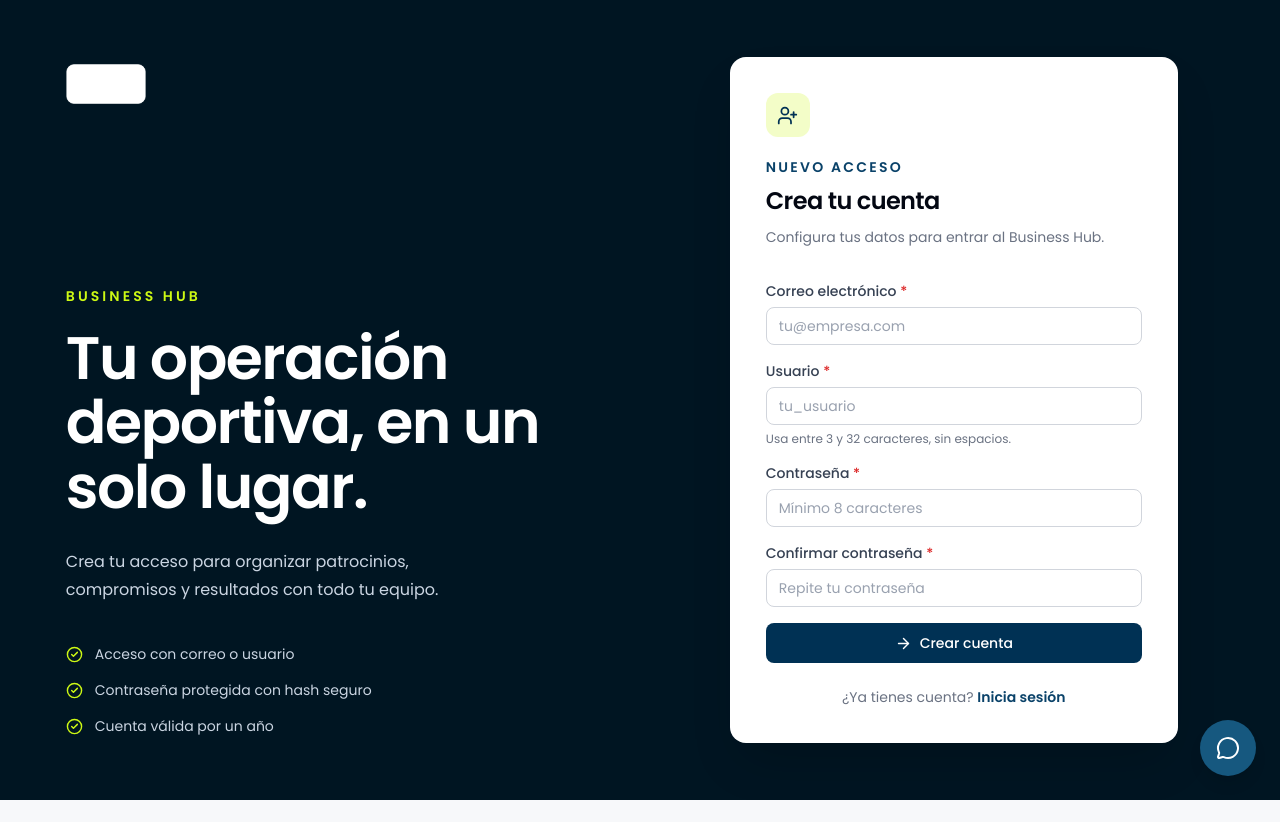
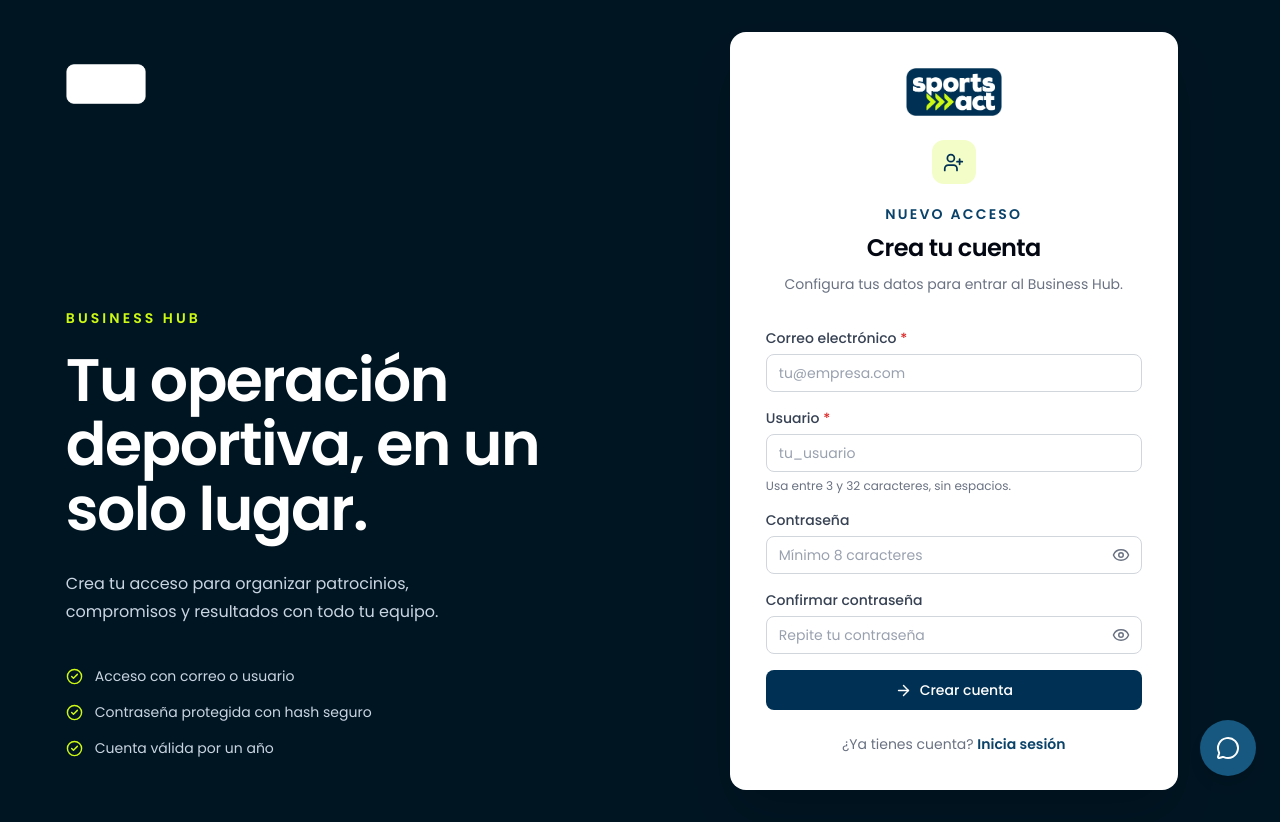
Before and after one commit to santiagolondonov10/sport_act_hub, a React (Vite) app: page /registro in a window 1280 px wide. Before the commit the page ends 800 px from the top, so only its background shows below. Built offline with nearby package versions, Linux system fonts and the light colour scheme.

Commit message:
funcionando todo.

```diff
--- a/src/features/auth/pages/RegisterPage.tsx
+++ b/src/features/auth/pages/RegisterPage.tsx
@@ -1,5 +1,5 @@
 import { useState } from 'react';
-import { ArrowRight, CheckCircle2, LockKeyhole, UserPlus } from 'lucide-react';
+import { ArrowRight, CheckCircle2, LockKeyhole, UserPlus, Eye, EyeOff } from 'lucide-react';
 import { Link, Navigate, useNavigate } from 'react-router-dom';
 import { Button } from '@/components/ui/Button';
 import { TextField } from '@/components/ui/Field';
@@ -14,6 +14,8 @@ export function RegisterPage() {
   const [confirmation, setConfirmation] = useState('');
   const [error, setError] = useState('');
   const [enviando, setEnviando] = useState(false);
+  const [showPassword, setShowPassword] = useState(false);
+  const [showConfirmation, setShowConfirmation] = useState(false);
 
   if (hasSession()) return <Navigate to="/" replace />;
 
@@ -68,18 +70,72 @@ export function RegisterPage() {
 
       <section className="mx-auto mt-12 w-full max-w-md lg:mt-0 lg:flex lg:items-center">
         <div className="w-full rounded-2xl bg-white p-7 text-gray-900 shadow-2xl shadow-black/20 sm:p-9">
-          <div className="mb-8">
-            <div className="mb-5 flex h-11 w-11 items-center justify-center rounded-xl bg-accent-100 text-brand-800"><UserPlus size={21} aria-hidden="true" /></div>
-            <p className="mb-2 text-sm font-semibold uppercase tracking-[0.16em] text-brand-700">Nuevo acceso</p>
-            <h2 className="text-2xl font-semibold tracking-tight text-gray-950">Crea tu cuenta</h2>
-            <p className="mt-2 text-sm leading-6 text-gray-500">Configura tus datos para entrar al Business Hub.</p>
+          <div className="mb-8 flex flex-col items-center">
+            <img src={logo} alt="Sports Act" className="mb-6 h-12 w-auto object-contain" />
+            <div className="text-center">
+              <div className="mb-5 flex h-11 w-11 items-center justify-center rounded-xl bg-accent-100 text-brand-800 mx-auto"><UserPlus size={21} aria-hidden="true" /></div>
+              <p className="mb-2 text-sm font-semibold uppercase tracking-[0.16em] text-brand-700">Nuevo acceso</p>
+              <h2 className="text-2xl font-semibold tracking-tight text-gray-950">Crea tu cuenta</h2>
+              <p className="mt-2 text-sm leading-6 text-gray-500">Configura tus datos para entrar al Business Hub.</p>
+            </div>
           </div>
 
           <form onSubmit={handleSubmit} className="space-y-4">
             <TextField label="Correo electrónico" id="register-email" type="email" autoComplete="email" placeholder="tu@empresa.com" value={email} onChange={(event) => setEmail(event.target.value)} required />
             <TextField label="Usuario" id="register-username" type="text" autoComplete="username" placeholder="tu_usuario" hint="Usa entre 3 y 32 caracteres, sin espacios." value={username} onChange={(event) => setUsername(event.target.value)} required />
-            <TextField label="Contraseña" id="register-password" type="password" autoComplete="new-password" placeholder="Mínimo 8 caracteres" value={password} onChange={(event) => setPassword(event.target.value)} minLength={8} required />
-            <TextField label="Confirmar contraseña" id="register-confirmation" type="password" autoComplete="new-password" placeholder="Repite tu contraseña" value={confirmation} onChange={(event) => setConfirmation(event.target.value)} minLength={8} required />
+
+            <div>
+              <label htmlFor="register-password" className="block text-sm font-medium text-gray-700 mb-1.5">Contraseña</label>
+              <div className="relative">
+                <input
+                  id="register-password"
+                  type={showPassword ? 'text' : 'password'}
+                  autoComplete="new-password"
+                  placeholder="Mínimo 8 caracteres"
+                  value={password}
+                  onChange={(event) => setPassword(event.target.value)}
+                  minLength={8}
+                  required
+                  className="w-full rounded-lg border border-gray-300 bg-white px-3 py-2 pr-10 text-sm text-gray-900 placeholder:text-gray-400 focus:border-brand-800 focus:outline-none focus:ring-2 focus:ring-brand-800/20"
+                />
+                <button
+                  type="button"
+                  onClick={() => setShowPassword(!showPassword)}
+                  className="absolute right-3 top-1/2 -translate-y-1/2 text-gray-500 hover:text-gray-700 transition-colors"
+                  title={showPassword ? 'Ocultar contraseña' : 'Mostrar contraseña'}
+                  aria-label={showPassword ? 'Ocultar contraseña' : 'Mostrar contraseña'}
+                >
+                  {showPassword ? <EyeOff size={18} /> : <Eye size={18} />}
+                </button>
+              </div>
+            </div>
+
+            <div>
+              <label htmlFor="register-confirmation" className="block text-sm font-medium text-gray-700 mb-1.5">Confirmar contraseña</label>
+              <div className="relative">
+                <input
+                  id="register-confirmation"
+                  type={showConfirmation ? 'text' : 'password'}
+                  autoComplete="new-password"
+                  placeholder="Repite tu contraseña"
+                  value={confirmation}
+                  onChange={(event) => setConfirmation(event.target.value)}
+                  minLength={8}
+                  required
+                  className="w-full rounded-lg border border-gray-300 bg-white px-3 py-2 pr-10 text-sm text-gray-900 placeholder:text-gray-400 focus:border-brand-800 focus:outline-none focus:ring-2 focus:ring-brand-800/20"
+                />
+                <button
+                  type="button"
+                  onClick={() => setShowConfirmation(!showConfirmation)}
+                  className="absolute right-3 top-1/2 -translate-y-1/2 text-gray-500 hover:text-gray-700 transition-colors"
+                  title={showConfirmation ? 'Ocultar contraseña' : 'Mostrar contraseña'}
+                  aria-label={showConfirmation ? 'Ocultar contraseña' : 'Mostrar contraseña'}
+                >
+                  {showConfirmation ? <EyeOff size={18} /> : <Eye size={18} />}
+                </button>
+              </div>
+            </div>
+
             {error && <div role="alert" className="rounded-lg border border-danger-500/30 bg-danger-50 px-3 py-2.5 text-sm text-danger-700">{error}</div>}
             <Button type="submit" variante="primario" tamano="md" disabled={enviando} className="w-full py-2.5" icono={enviando ? <LockKeyhole size={17} aria-hidden="true" /> : <ArrowRight size={17} aria-hidden="true" />}>
               {enviando ? 'Creando cuenta...' : 'Crear cuenta'}
--- a/src/features/evidencias/components/EvidenciaDetalleModal.tsx
+++ b/src/features/evidencias/components/EvidenciaDetalleModal.tsx
@@ -7,6 +7,7 @@ import { Button } from '@/components/ui/Button';
 import { formatFechaLarga } from '@/lib/format';
 import { useAcuerdos } from '@/features/acuerdos/store';
 import { useMarcas } from '@/features/marcas/store';
+import { useCompromisos } from '@/features/compromisos/store';
 import type { Evidencia, EstadoEvidencia } from '@/types';
 
 interface EvidenciaDetalleModalProps {
@@ -25,7 +26,9 @@ export function EvidenciaDetalleModal({ evidencia, onCerrar, onCambiarEstado, on
 
   const { acuerdos } = useAcuerdos();
   const { marcas } = useMarcas();
+  const { compromisos } = useCompromisos();
 
+  const compromiso = compromisos.find((c) => c.id === evidencia.compromisoId);
   const acuerdo = acuerdos.find((a) => a.id === evidencia.acuerdoId);
   const marca = acuerdo ? marcas.find((m) => m.id === acuerdo.marcaId) : undefined;
   const primeraImagen = evidencia.archivos?.find((a) => TIPOS_IMAGEN.includes(a.tipo));
@@ -79,6 +82,10 @@ export function EvidenciaDetalleModal({ evidencia, onCerrar, onCambiarEstado, on
             ) : (
               <p className="font-medium text-gray-900">-</p>
             )}
+          </div>
+          <div className="col-span-2">
+            <p className="text-xs text-gray-500">Compromiso</p>
+            <p className="font-medium text-gray-900">{compromiso?.entregable || '-'}</p>
           </div>
         </div>
 
```
